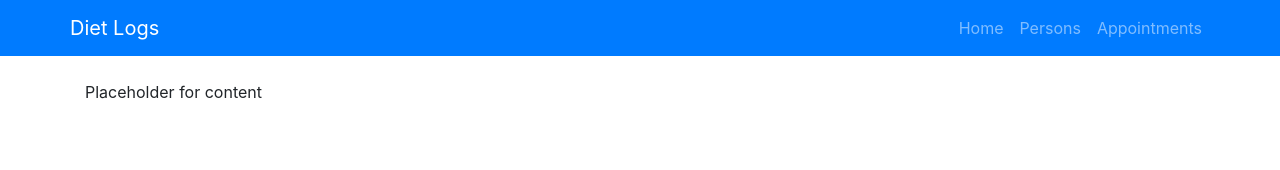
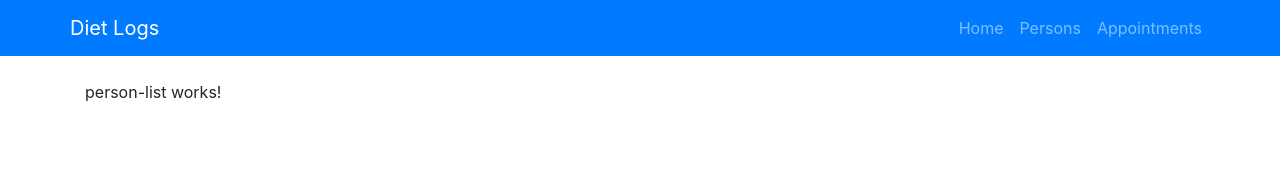
Before and after one commit to vasouv/diet-logs-angular, an Angular app: page / in a window 1280 px wide. Shown: the top 170 px of the page. Built offline with nearby package versions, Linux system fonts and the light colour scheme.

Commit message:
added Person interface and person list

```diff
--- a/src/app/app.component.html
+++ b/src/app/app.component.html
@@ -1,4 +1,4 @@
 <app-navbar></app-navbar>
 <div class="container">
-  Placeholder for content
+  <app-person-list></app-person-list>
 </div>
--- a/src/app/app.module.ts
+++ b/src/app/app.module.ts
@@ -4,12 +4,14 @@ import { NgModule } from '@angular/core';
 
 import { AppComponent } from './app.component';
 import { NavbarComponent } from './components/navbar/navbar.component';
+import { PersonListComponent } from './components/persons/person-list/person-list.component';
 
 
 @NgModule({
   declarations: [
     AppComponent,
-    NavbarComponent
+    NavbarComponent,
+    PersonListComponent
   ],
   imports: [
     BrowserModule
--- /dev/null
+++ b/src/app/components/persons/person-list/person-list.component.html
@@ -0,0 +1,3 @@
+<p>
+  person-list works!
+</p>
--- /dev/null
+++ b/src/app/components/persons/person-list/person-list.component.ts
@@ -0,0 +1,15 @@
+import { Component, OnInit } from '@angular/core';
+
+@Component({
+  selector: 'app-person-list',
+  templateUrl: './person-list.component.html',
+  styleUrls: ['./person-list.component.css']
+})
+export class PersonListComponent implements OnInit {
+
+  constructor() { }
+
+  ngOnInit() {
+  }
+
+}
```
Also changed, not shown: src/app/models/Person.ts (added, +12 -0 lines), src/app/components/persons/person-list/person-list.component.css (added).
